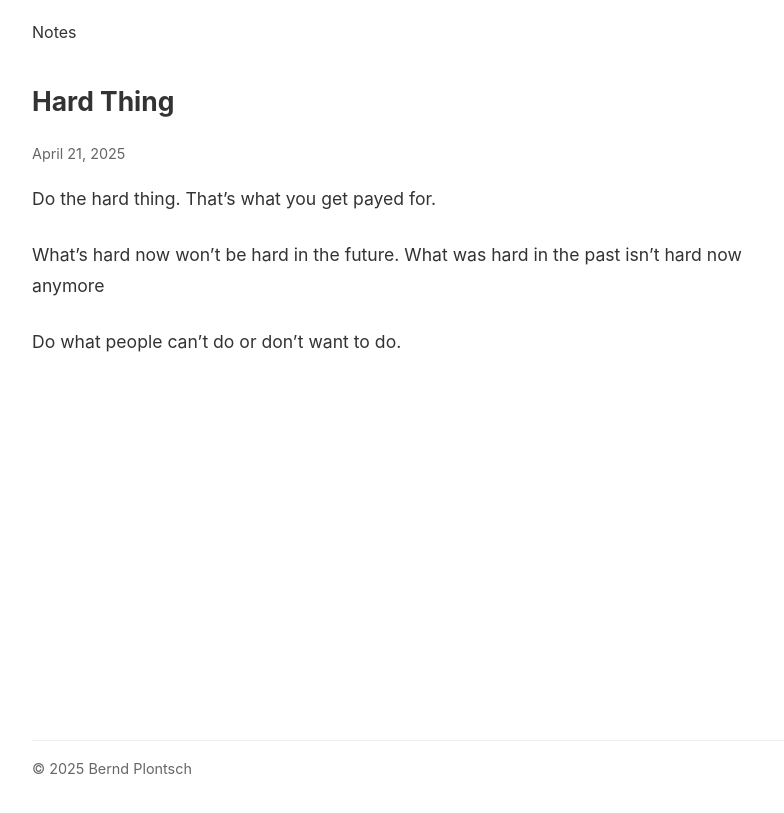
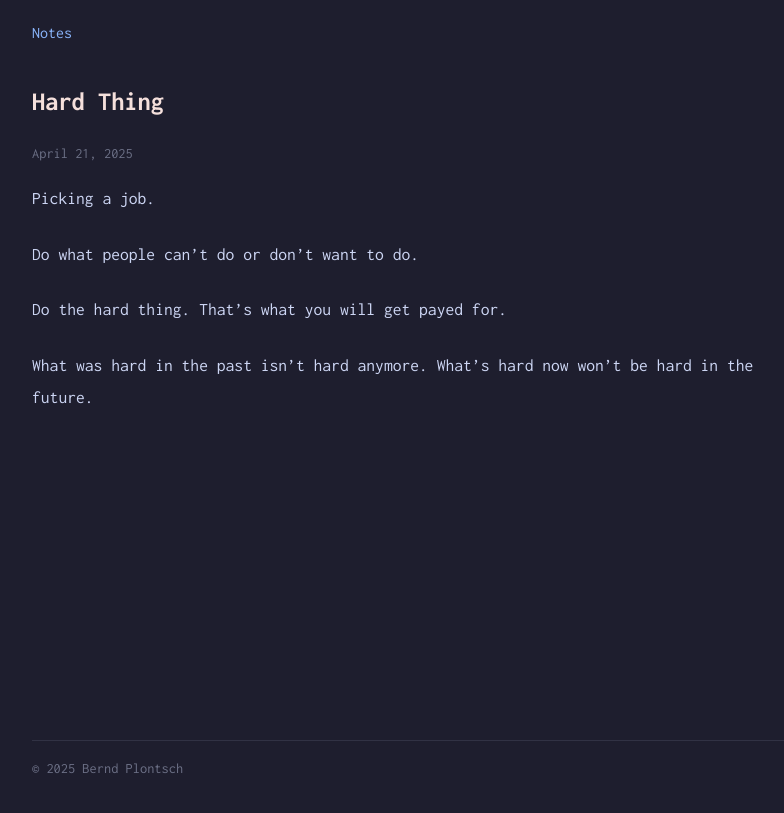
Before and after one commit to berndpl/notes-plontsch, a Jekyll site: the page built from _posts/2025/2025-04-21-hard-thing.md, in a window 1280 px wide. Shown: the top 813 px of the page, without its empty margins (228-1012 px from the left). Built offline with Jekyll 4.4.1, drawn with Linux system fonts in a browser that asks for light colours; our own code applies the rules of GitHub Pages for plain Markdown files.

Commit message:
updated theme to catpuccin inspired

```diff
--- a/_posts/2025/2025-04-21-hard-thing.md
+++ b/_posts/2025/2025-04-21-hard-thing.md
@@ -1,6 +1,7 @@
-Do the hard thing.
-That’s what you get payed for.
-
-What’s hard now won’t be hard in the future. What was hard in the past isn’t hard now anymore
+Picking a job.
 
 Do what people can’t do or don’t want to do.
+
+Do the hard thing. That’s what you will get payed for.
+
+What was hard in the past isn’t hard anymore. What’s hard now won’t be hard in the future.
--- a/assets/css/main.css
+++ b/assets/css/main.css
@@ -1,3 +1,6 @@
+/* Import Inconsolata font */
+@import url('https://fonts.googleapis.com/css2?family=Inconsolata:wght@400;700&display=swap');
+
 /* Reset and base styles */
 * {
   margin: 0;
@@ -6,9 +9,10 @@
 }
 
 body {
-  font-family: -apple-system, BlinkMacSystemFont, "Segoe UI", Roboto, Helvetica, Arial, sans-serif;
+  font-family: 'Inconsolata', monospace;
   line-height: 1.6;
-  color: #333;
+  color: #cdd6f4; /* Catppuccin Mocha text */
+  background-color: #1e1e2e; /* Catppuccin Mocha base */
   max-width: 800px;
   margin: 0 auto;
   padding: 20px;
@@ -25,11 +29,12 @@ nav {
 }
 
 nav a {
-  color: #333;
+  color: #89b4fa; /* Catppuccin Mocha blue */
   text-decoration: none;
 }
 
 nav a:hover {
+  color: #b4befe; /* Catppuccin Mocha lavender */
   text-decoration: underline;
 }
 
@@ -52,16 +57,17 @@ li h2 {
 }
 
 li a {
-  color: #333;
+  color: #89b4fa; /* Catppuccin Mocha blue */
   text-decoration: none;
 }
 
 li a:hover {
+  color: #b4befe; /* Catppuccin Mocha lavender */
   text-decoration: underline;
 }
 
 time {
-  color: #666;
+  color: #6c7086; /* Catppuccin Mocha surface2 */
   font-size: 0.9rem;
 }
 
@@ -74,6 +80,12 @@ article {
 
 article h1 {
   margin-bottom: 1rem;
+  color: #f5e0dc; /* Catppuccin Mocha rosewater */
+}
+
+article h2 {
+  margin-bottom: 1rem;
+  color: #f5e0dc; /* Catppuccin Mocha rosewater */
 }
 
 article time {
@@ -93,8 +105,8 @@ article p:last-child {
 article blockquote {
   margin: 1.5rem 0;
   padding: 0 1rem;
-  border-left: 3px solid #eee;
-  color: #666;
+  border-left: 3px solid #6c7086; /* Catppuccin Mocha surface2 */
+  color: #a6e3a1; /* Catppuccin Mocha green */
   font-style: italic;
 }
 
@@ -110,7 +122,7 @@ article blockquote p:last-child {
 footer {
   margin-top: 2rem;
   padding-top: 1rem;
-  border-top: 1px solid #eee;
+  border-top: 1px solid #313244; /* Catppuccin Mocha surface1 */
   font-size: 0.9rem;
-  color: #666;
+  color: #6c7086; /* Catppuccin Mocha surface2 */
 }
```
